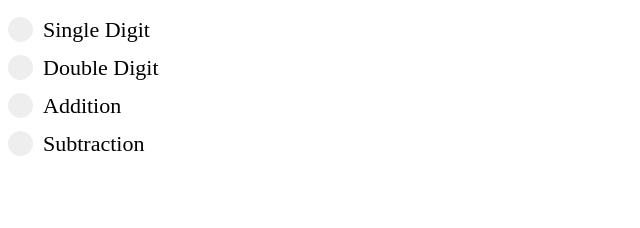
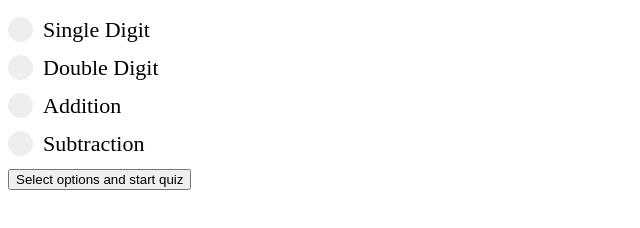
Before and after one commit to jschmiett/MathQuiz, a plain HTML site: page index.html in a window 1280 px wide. Both pictures are taken after a click on the button "Start". Shown: the part 110-338 px from the top of the page, without its empty margins (0-640 px from the left). Drawn offline with Linux system fonts and the light colour scheme.

```diff
--- a/index.html
+++ b/index.html
@@ -39,6 +39,7 @@
           <input type="checkbox" />
           <span class="checkmark"></span>
         </label>
+        <button>Select options and start quiz</button>
       </div>
 
       <div id="quiz" class="hide">
```
